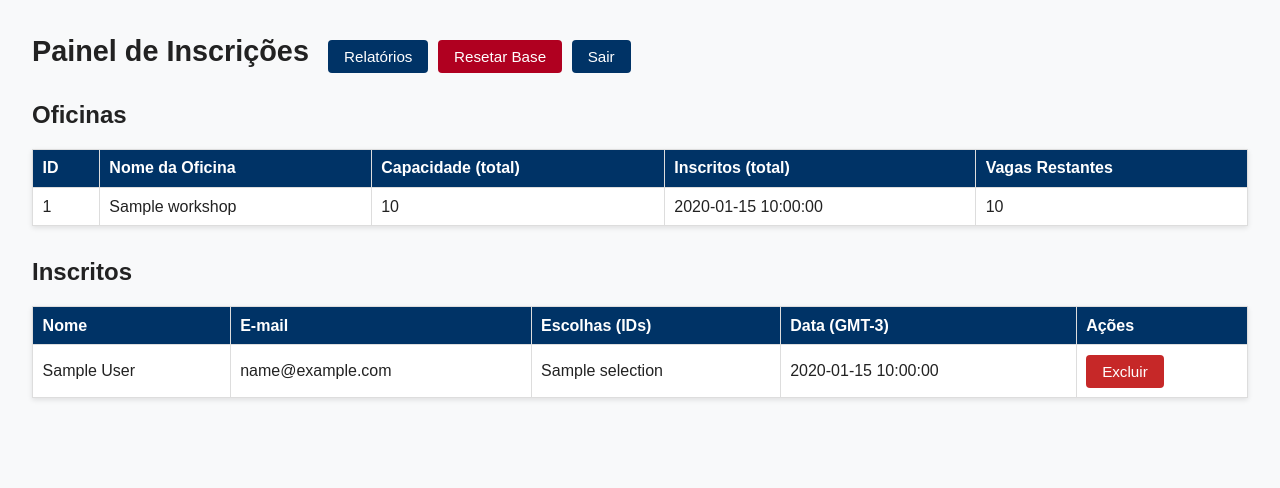
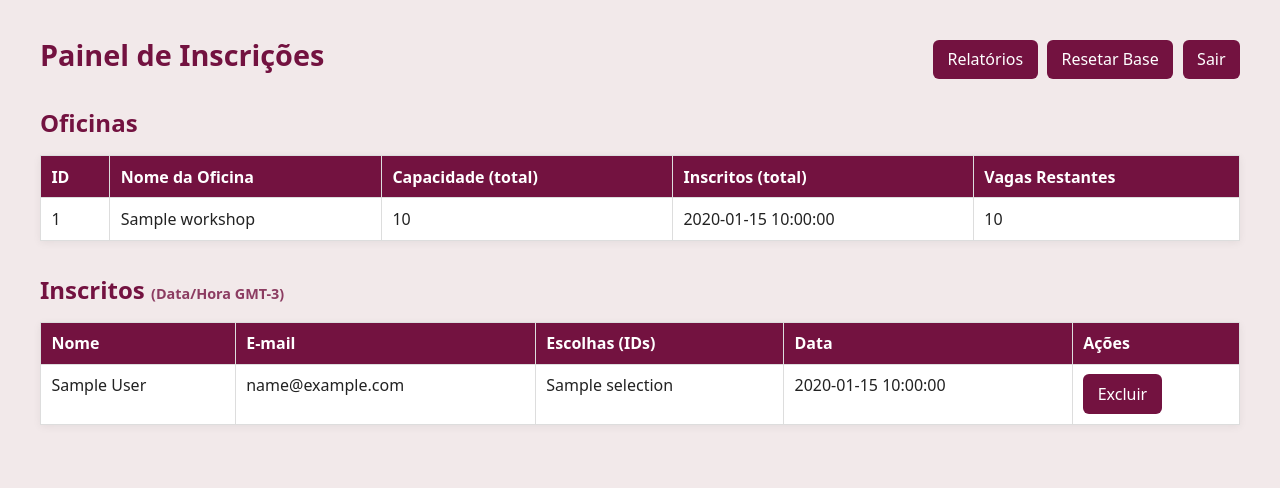
Before and after one commit to comercial-ediomare/oficinas-salgueiro, a Flask app: template templates/admin.html in a window 1280 px wide. Shown: the top 488 px of the page. Run offline with Flask 3, Linux system fonts and the light colour scheme; data comes from the database, SQL or seed files in the repository; the template is opened without the code that fills it: most values are stand-ins (such as "Sample title", 1, 10 or a date in 2020); data that the repository does not hold is empty.

Commit message:
Update admin.html

```diff
--- a/templates/admin.html
+++ b/templates/admin.html
@@ -2,95 +2,80 @@
 <html lang="pt-BR">
 <head>
   <meta charset="UTF-8" />
-  <meta name="viewport" content="width=device-width, initial-scale=1.0" />
-  <title>Painel Administrativo</title>
+  <meta name="viewport" content="width=device-width, initial-scale=1.0"/>
+  <title>Painel de Inscrições</title>
   <style>
-    body {
-      font-family: Arial, sans-serif;
-      background: #f8f9fa;
-      margin: 0;
-      padding: 2rem;
-      color: #222;
+    :root{
+      --brand:#731240;
+      --brand-hover:#5a0f33;
+      --text:#222;
+      --bg:#f2e9ea;
+      --thead:#731240;
+      --thead-tx:#fff;
+      --btn:#731240;
+      --btn-hover:#5a0f33;
+      --danger:#c62828;
+      --danger-hover:#9f1f1f;
+      --border:#ddd;
+      --card:#ffffff;
     }
-    h1 {
-      color: var(--brand);
-      margin: .2rem 0 .8rem;
-      font-size: 1.8rem;
+    *{box-sizing:border-box}
+    body{
+      font-family:system-ui,-apple-system,Segoe UI,Roboto,Arial,sans-serif;
+      background:var(--bg);
+      color:var(--text);
+      margin:0;
+      padding:2rem 1rem;
     }
-    .top {
-      display:flex;
-      gap:.6rem;
-      align-items:center;
-      flex-wrap:wrap;
-      margin-bottom:1rem;
+    .wrap{max-width:1200px;margin:0 auto}
+    .header{
+      display:flex;align-items:center;justify-content:space-between;gap:.75rem;flex-wrap:wrap;margin-bottom:1.2rem
     }
-    .btn {
-      background: #003366;
-      color: white;
-      border: none;
-      padding: 0.5rem 1rem;
-      border-radius: 4px;
-      text-decoration: none;
-      cursor: pointer;
-      font-size: 0.95rem;
+    h1{
+      margin:.2rem 0 .8rem;
+      font-size:1.8rem;
+      color:var(--brand);
     }
-    .btn:hover {
-      background: #00509e;
+    .btns-right{display:flex;gap:.6rem;flex-wrap:wrap;justify-content:flex-end}
+    a.btn,button.btn{
+      display:inline-block;background:var(--btn);color:#fff;text-decoration:none;
+      padding:.55rem .9rem;border-radius:6px;border:none;cursor:pointer;font:inherit
     }
-    .btn[style*="#b00020"] {
-      background: #b00020;
+    a.btn:hover,button.btn:hover{background:var(--btn-hover)}
+    .btn-danger{background:var(--danger)}
+    .btn-danger:hover{background:var(--danger-hover)}
+    .msg{
+      margin-bottom:1rem;padding:.6rem .8rem;border-radius:6px;border:1px solid transparent
     }
-    .btn[style*="#b00020"]:hover {
-      background: #d32f2f;
+    .msg.error{background:#ffe0e0;border-color:#f99;color:#a00}
+    .msg.message{background:#e0f8e0;border-color:#9c9;color:#060}
+    table{
+      width:100%;border-collapse:collapse;margin:1rem 0 2rem;background:var(--card);
+      box-shadow:0 2px 8px rgba(0,0,0,.06)
     }
-    table {
-      width: 100%;
-      border-collapse: collapse;
-      margin-bottom: 2rem;
-      background: #fff;
-      box-shadow: 0 2px 5px rgba(0,0,0,0.1);
-    }
-    th, td {
-      border: 1px solid #ddd;
-      padding: 0.6rem;
-      text-align: left;
-    }
-    th {
-      background: #003366;
-      color: white;
-    }
-    tr:nth-child(even) td {
-      background: #f9f9f9;
-    }
-    .msg {
-      margin-bottom: 1rem;
-      padding: .5rem;
-      border-radius: 4px;
-    }
-    .error {
-      background: #f8d7da;
-      color: #721c24;
-    }
-    .message {
-      background: #d4edda;
-      color: #155724;
-    }
+    th,td{border:1px solid var(--border);padding:.6rem .65rem;text-align:left;vertical-align:top}
+    th{background:var(--thead);color:var(--thead-tx)}
+    tr:nth-child(even) td{background:#fafafa}
+    .nowrap{white-space:nowrap}
+    form.inline{display:inline}
+    .spacer{flex:1}
   </style>
 </head>
 <body>
-  <div class="top">
+  <div class="wrap">
+    <div class="header">
       <h1>Painel de Inscrições</h1>
-    <div class="spacer"></div>
+      <div class="btns-right">
         <a class="btn" href="{{ url_for('reports') }}">Relatórios</a>
-
-    <!-- Botão Resetar Base -->
-    <form method="post" action="{{ url_for('admin_reset') }}" style="display:inline;"
+        <!-- Exportação opcional (descomente se quiser o botão aqui também) -->
+        <!-- <a class="btn" href="{{ url_for('export_names_rows_by_workshop_slot_csv') }}">Exportar (Oficina | Horário | Nome | E-mail)</a> -->
+        <form class="inline" method="post" action="{{ url_for('admin_reset') }}"
               onsubmit="return confirm('⚠️ Isso vai apagar TODAS as inscrições e zerar os contadores. Tem certeza?');">
           <input type="hidden" name="_csrf_token" value="{{ csrf_token }}">
-      <button type="submit" class="btn" style="background:#b00020;">Resetar Base</button>
+          <button type="submit" class="btn btn-danger">Resetar Base</button>
         </form>
-
         <a class="btn" href="{{ url_for('logout') }}">Sair</a>
+      </div>
     </div>
 
     {% with messages = get_flashed_messages(with_categories=true) %}
@@ -101,15 +86,15 @@
       {% endif %}
     {% endwith %}
 
-  <h2>Oficinas</h2>
+    <h2 style="color:var(--brand);margin:.2rem 0 .6rem">Oficinas</h2>
     <table>
       <thead>
         <tr>
           <th>ID</th>
           <th>Nome da Oficina</th>
-        <th>Capacidade (total)</th>
-        <th>Inscritos (total)</th>
-        <th>Vagas Restantes</th>
+          <th class="nowrap">Capacidade (total)</th>
+          <th class="nowrap">Inscritos (total)</th>
+          <th class="nowrap">Vagas Restantes</th>
         </tr>
       </thead>
       <tbody>
@@ -117,30 +102,31 @@
           <tr>
             <td>{{ w.id }}</td>
             <td>{{ w.name }}</td>
-          <td>{{ w.capacity_total }}</td>
-          <td>{{ w.registered_total }}</td>
-          <td>{{ w.remaining_total }}</td>
+            <td class="nowrap">{{ w.capacity_total }}</td>
+            <td class="nowrap">{{ w.registered_total }}</td>
+            <td class="nowrap">{{ w.remaining_total }}</td>
           </tr>
         {% endfor %}
       </tbody>
     </table>
 
-  <h2>Inscritos</h2>
+    <h2 style="color:var(--brand);margin:.2rem 0 .6rem">Inscritos <span style="font-size:.9rem;opacity:.8">(Data/Hora GMT-3)</span></h2>
     <table>
       <thead>
         <tr>
           <th>Nome</th>
-        <th>E-mail</th>
+          <th class="nowrap">E-mail</th>
           <th>Escolhas (IDs)</th>
-        <th>Data (GMT-3)</th>
-        <th>Ações</th>
+          <th class="nowrap">Data</th>
+          <th class="nowrap">Ações</th>
         </tr>
       </thead>
       <tbody>
+        {% if attendees and attendees|length > 0 %}
           {% for a in attendees %}
             <tr>
               <td>{{ a.full_name }}</td>
-          <td>{{ a.email }}</td>
+              <td class="nowrap">{{ a.email }}</td>
               <td>
                 {% if a.selections and a.selections|length > 0 %}
                   {{ a.selections|join(", ") }}
@@ -148,16 +134,21 @@
                   <em>—</em>
                 {% endif %}
               </td>
-          <td>{{ a.created_at_local }}</td>
-          <td>
-            <form method="post" action="{{ url_for('delete_attendee', att_id=a.id) }}" onsubmit="return confirm('Excluir esta inscrição?');">
+              <td class="nowrap">{{ a.created_at_local }}</td>
+              <td class="nowrap">
+                <form class="inline" method="post" action="{{ url_for('delete_attendee', att_id=a.id) }}"
+                      onsubmit="return confirm('Excluir a inscrição de {{ a.full_name }}?');">
                   <input type="hidden" name="_csrf_token" value="{{ csrf_token }}">
-              <button type="submit" class="btn" style="background:#c62828;">Excluir</button>
+                  <button type="submit" class="btn btn-danger">Excluir</button>
                 </form>
               </td>
             </tr>
           {% endfor %}
+        {% else %}
+          <tr><td colspan="5"><em>Nenhuma inscrição até o momento.</em></td></tr>
+        {% endif %}
       </tbody>
     </table>
+  </div>
 </body>
 </html>
```
Lines whose indentation alone changed are shown as unchanged.
